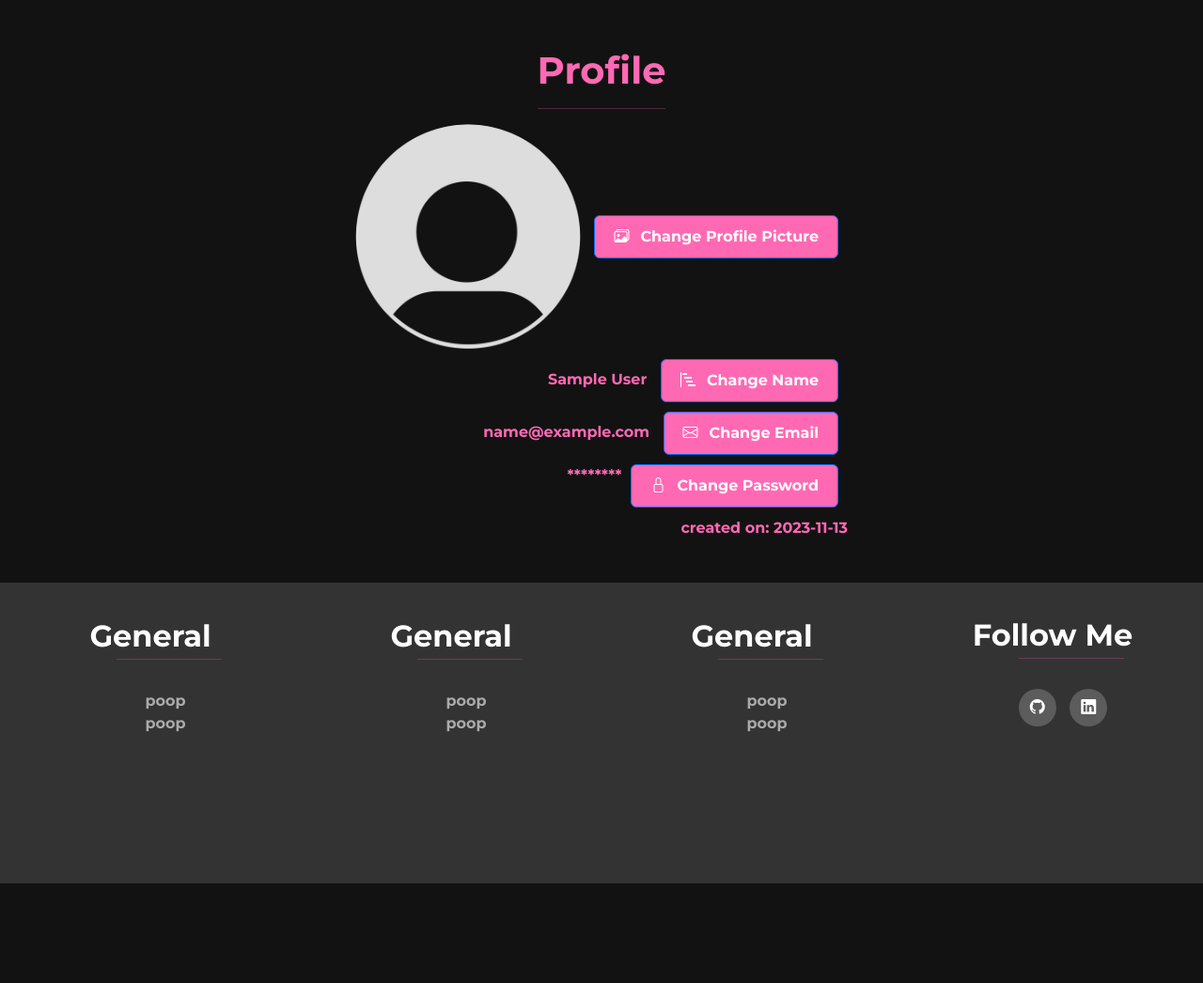
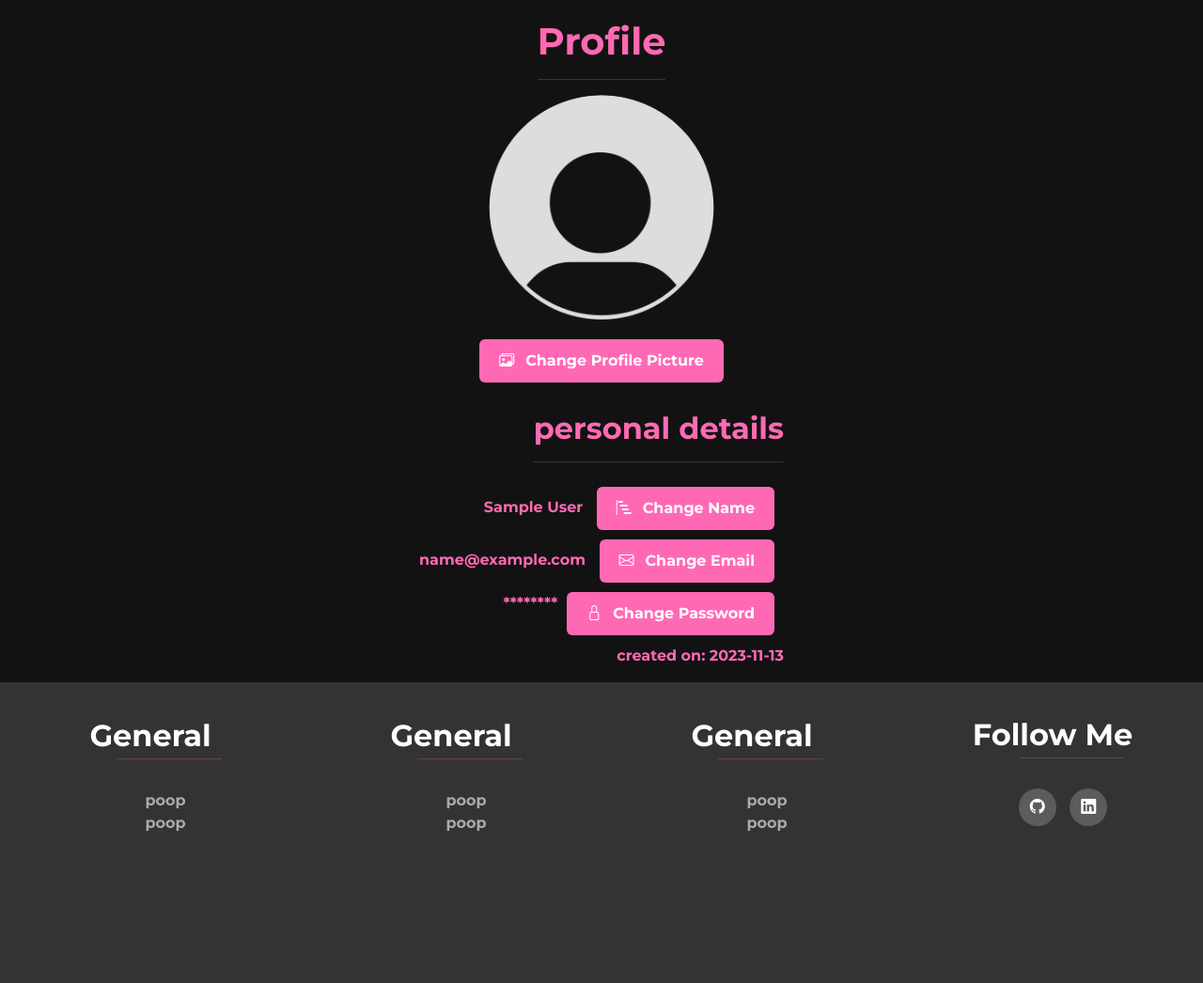
Before and after one commit to jaydeep080805/ToDoey, a Flask app: page /profile in a window 1280 px wide. Shown: the part 44-1090 px from the top of the page at 94% size. Before the commit the page ends 984 px from the top, so only its background shows below. Run offline with Flask 3, Linux system fonts and the light colour scheme; the visitor is signed in with stand-in values (Sample User, id 1); data comes from the database, SQL or seed files in the repository; some libraries are stand-ins or nearby versions.

Commit message:
changed styling to look a bit nicer

```diff
--- a/ToDoey/templates/profile.html
+++ b/ToDoey/templates/profile.html
@@ -3,18 +3,26 @@
 <hr />
 {% endblock %} {% block content %}
 <div class="profile-container">
-  <div class="profile-info">
+  <div class="profile-info profile-picture-section">
     <img src="{{ image_file }}" class="profile-picture" />
-    <button type="button" class="btn btn-primary change-info-button">
+    <button
+      type="button"
+      class="btn change-info-button change-profile-pic-button"
+    >
       <a href="{{ url_for('main.change_pic') }}"
         ><i class="bi bi-images button-icon"></i>Change Profile Picture</a
       >
     </button>
   </div>
 
+  <div class="test">
+    <h2>personal details</h2>
+    <hr class="custom-hr">
+  </div>
+
   <div class="profile-info">
     {{ user_info.name }}
-    <button type="button" class="btn btn-primary change-info-button">
+    <button type="button" class="btn change-info-button">
       <a href="{{ url_for('main.change_name') }}"
         ><i class="bi bi-bar-chart-steps button-icon"></i>Change Name</a
       >
@@ -23,7 +31,7 @@
 
   <div class="profile-info">
     {{ user_info.email }}
-    <button type="button" class="btn btn-primary change-info-button">
+    <button type="button" class="btn change-info-button">
       <a href="{{ url_for('main.change_email') }}"
         ><i class="bi bi-envelope button-icon"></i>Change Email</a
       >
@@ -31,8 +39,8 @@
   </div>
 
   <div class="profile-info">
-    <p>********</p>
-    <button type="button" class="btn btn-primary change-info-button">
+    <p id="password-text">********</p>
+    <button type="button" class="btn change-info-button">
       <a href="{{ url_for('main.change_password') }}"
         ><i class="bi bi-lock button-icon"></i>Change Password</a
       >
```
